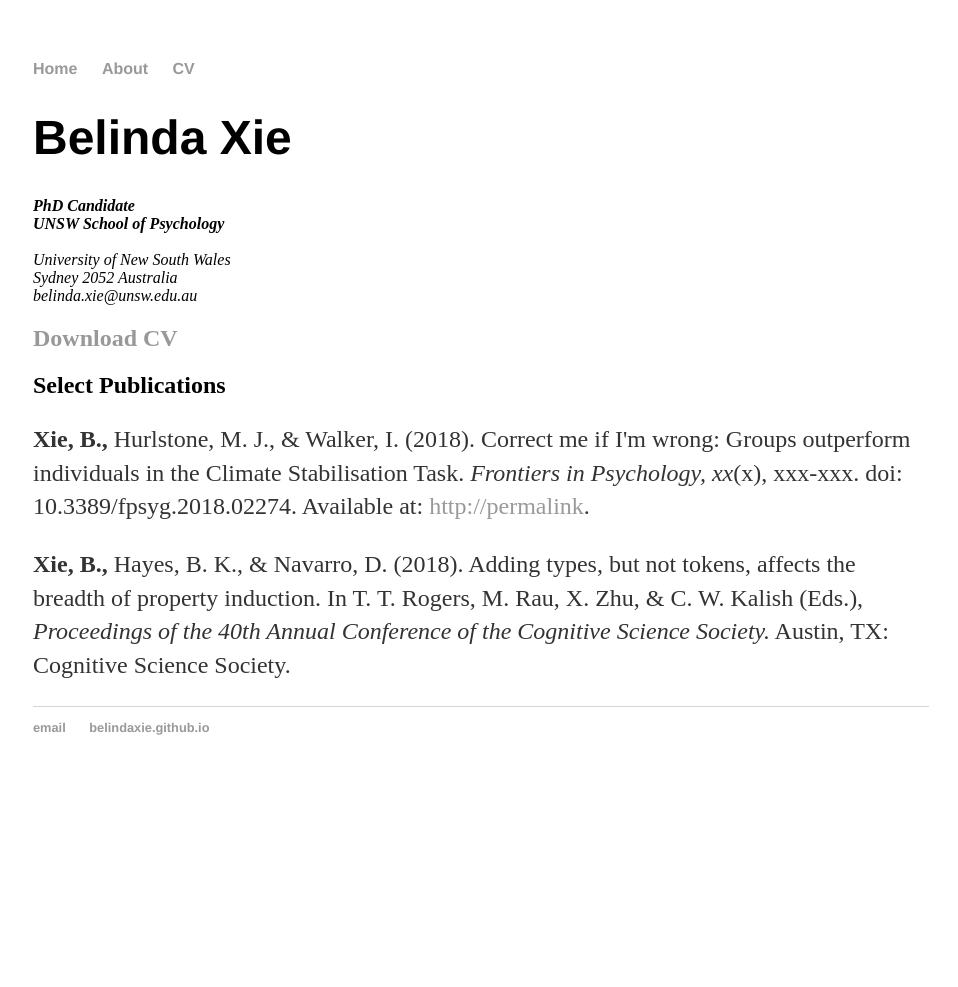
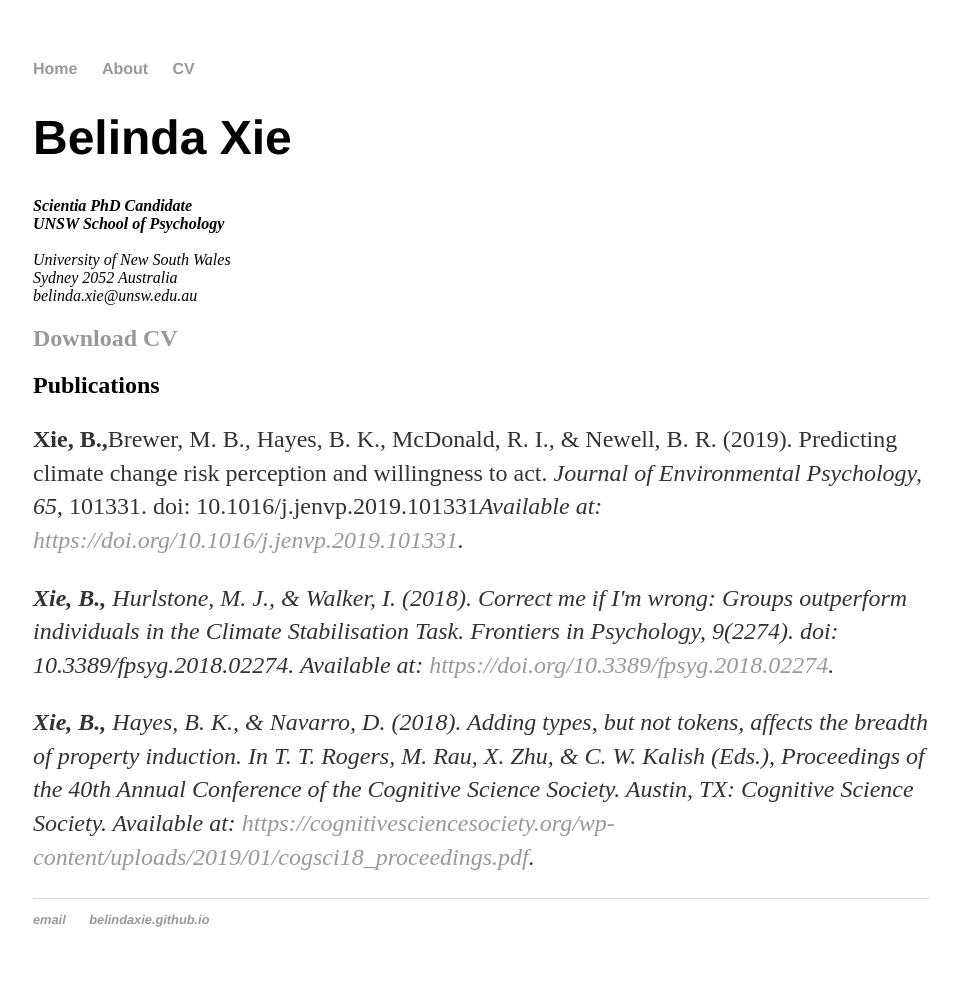
Before and after one commit to belindaxie/belindaxie.github.io, a Jekyll site: the page built from cv/index.html, in a window 1280 px wide. Shown: the whole page, without its empty margins (159-1117 px from the left). Built offline with Jekyll 4.4.1, drawn with Linux system fonts in a browser that asks for light colours; before the commit the page ends 900 px from its top, so only the background shows below that.

Commit message:
Update index.html
updated cv and added recent publications

```diff
--- a/cv/index.html
+++ b/cv/index.html
@@ -6,21 +6,23 @@ title: CV of Your Name
 	<div class="cv">
 		<h1>Belinda Xie</h1>
 		<address>
-		<strong>PhD Candidate
+		<strong>Scientia PhD Candidate
 		<br>UNSW School of Psychology</strong></br><br>
 		University of New South Wales<br>
 		Sydney 2052 Australia<br>
 		<span class="obfuscate">belinda.xie@unsw.edu.au</span>
 		</address>
 
-<a href="/cv/cv.pdf" class="download" title="Download CV as PDF"><h2>Download CV</h2></a>
+<a href="/cv/CV.pdf" class="download" title="Download CV as PDF"><h2>Download CV</h2></a>
 
 
-	<h2>Select Publications</h2>
+	<h2>Publications</h2>
 
-	<p><strong>Xie, B.,</strong> Hurlstone, M. J., & Walker, I. (2018). Correct me if I'm wrong: Groups outperform individuals in the Climate Stabilisation Task. <em>Frontiers in Psychology, xx</em>(x), xxx-xxx. doi: 10.3389/fpsyg.2018.02274. Available at: <a href="#">http://permalink</a>.
+	<p><strong>Xie, B.,</strong>Brewer, M. B., Hayes, B. K., McDonald, R. I., & Newell, B. R. (2019). Predicting climate change risk perception and willingness to act. <em>Journal of Environmental Psychology, 65</em>, 101331. doi: 10.1016/j.jenvp.2019.101331<em>Available at: <a href="#">https://doi.org/10.1016/j.jenvp.2019.101331</a>.
 
-<p><strong>Xie, B.,</strong> Hayes, B. K., & Navarro, D. (2018). Adding types, but not tokens, affects the breadth of property induction. In T. T. Rogers, M. Rau, X. Zhu, & C. W. Kalish (Eds.), <em>Proceedings of the 40th Annual Conference of the Cognitive Science Society.</em> Austin, TX: Cognitive Science Society.
+	<p><strong>Xie, B.,</strong> Hurlstone, M. J., & Walker, I. (2018). Correct me if I'm wrong: Groups outperform individuals in the Climate Stabilisation Task. <em>Frontiers in Psychology, 9</em>(2274). doi: 10.3389/fpsyg.2018.02274. Available at: <a href="#">https://doi.org/10.3389/fpsyg.2018.02274</a>.
+
+<p><strong>Xie, B.,</strong> Hayes, B. K., & Navarro, D. (2018). Adding types, but not tokens, affects the breadth of property induction. In T. T. Rogers, M. Rau, X. Zhu, & C. W. Kalish (Eds.), <em>Proceedings of the 40th Annual Conference of the Cognitive Science Society.</em> Austin, TX: Cognitive Science Society. Available at: <a href="#">https://cognitivesciencesociety.org/wp-content/uploads/2019/01/cogsci18_proceedings.pdf</a>.
 
 
 	</div>
```
